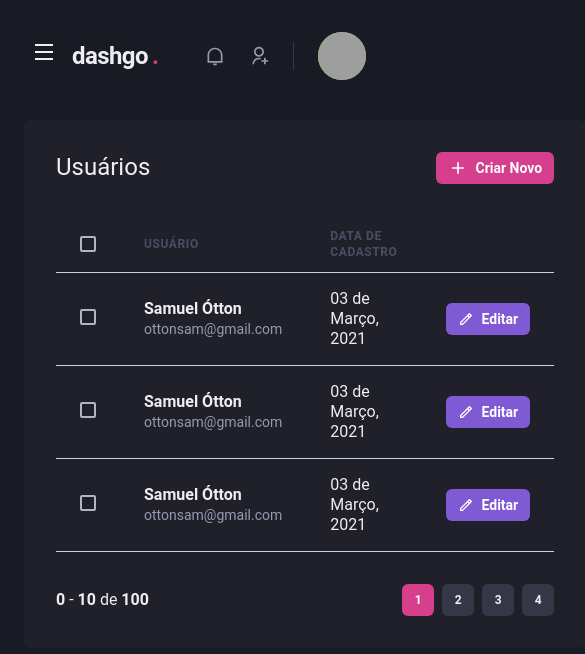
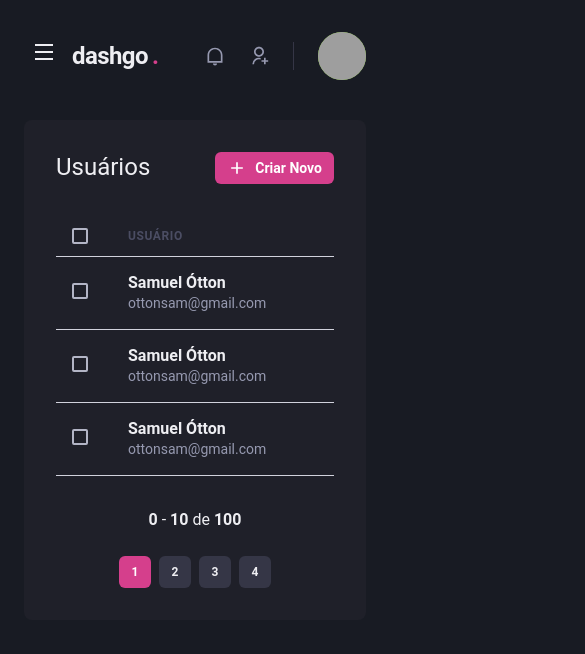
Before and after one commit to ottonSam/ignite-dashgo, a Next.js app: page /users in a window 390 px wide. Shown: the top 654 px of the page, 585 px wide, since content can reach past the window. Built offline with nearby package versions, Linux system fonts and the light colour scheme; grey boxes are pictures that could not be loaded.

Commit message:
Responsive user list

```diff
--- a/src/components/Pagination/index.tsx
+++ b/src/components/Pagination/index.tsx
@@ -5,7 +5,7 @@
 export function Pagination() {
   return (
     <Stack
-      direction="row"
+      direction={["column", "row"]}
       mt="8"
       justify="space-between"
       align="center"
--- a/src/pages/users/index.tsx
+++ b/src/pages/users/index.tsx
@@ -1,11 +1,18 @@
-import { Box, Button, Checkbox, Flex, Heading, Icon, Table, Tbody, Td, Text, Th, Thead, Tr } from "@chakra-ui/react";
-import { RiAddLine, RiPencilLine } from "react-icons/ri";
+import { Box, Button, Checkbox, Flex, Heading, Icon, Table, Tbody, Td, Text, Th, Thead, Tr, useBreakpointValue } from "@chakra-ui/react";
+import { RiAddLine, RiPencilLine} from "react-icons/ri";
 
 import { Sidebar } from "../../components/Sidebar";
 import { Header } from "../../components/Header";
 import { Pagination } from "../../components/Pagination";
+import React from "react";
 
 export default function UserList() {
+
+  const isWideVersion = useBreakpointValue({
+    base: false,
+    lg: true,
+  })
+
   return (
     <Box>
       <Header />
@@ -58,7 +65,7 @@
             <Thead>
               <Tr>
                 <Th
-                  px="6"
+                  px={["4", "4", "6"]}
                   color="gray.300"
                   width="8"
                 >
@@ -69,20 +76,24 @@
                 <Th>
                   Usuário
                 </Th>
+                { isWideVersion && (
                   <Th>
                     Data de cadastro
                   </Th>
+                )}
+                { isWideVersion && (
                   <Th
                     width="8"
                   >
                   </Th>
+                )}
               </Tr>
             </Thead>
 
             <Tbody>
               <Tr>
                 <Td
-                  px="6"
+                  px={["4", "4", "6"]}
                 >
                   <Checkbox
                     colorScheme="pink"
@@ -103,9 +114,12 @@
                     </Text>
                   </Box>
                 </Td>
+                { isWideVersion && (
                   <Td>
                     03 de Março, 2021
                   </Td>
+                )}
+                { isWideVersion && (
                   <Td>
                     <Button
                       as="a"
@@ -121,10 +135,11 @@
                       Editar
                     </Button>
                   </Td>
+                ) }
               </Tr>
               <Tr>
                 <Td
-                  px="6"
+                  px={["4", "4", "6"]}
                 >
                   <Checkbox
                     colorScheme="pink"
@@ -145,9 +160,12 @@
                     </Text>
                   </Box>
                 </Td>
+                { isWideVersion && (
                   <Td>
                     03 de Março, 2021
                   </Td>
+                )}
+                { isWideVersion && (
                   <Td>
                     <Button
                       as="a"
@@ -163,10 +181,11 @@
                       Editar
                     </Button>
                   </Td>
+                ) }
               </Tr>
               <Tr>
                 <Td
-                  px="6"
+                  px={["4", "4", "6"]}
                 >
                   <Checkbox
                     colorScheme="pink"
@@ -187,9 +206,12 @@
                     </Text>
                   </Box>
                 </Td>
+                { isWideVersion && (
                   <Td>
                     03 de Março, 2021
                   </Td>
+                )}
+                { isWideVersion && (
                   <Td>
                     <Button
                       as="a"
@@ -205,6 +227,7 @@
                       Editar
                     </Button>
                   </Td>
+                ) }
               </Tr>
             </Tbody>
           </Table>
```
Lines whose indentation alone changed are shown as unchanged.
